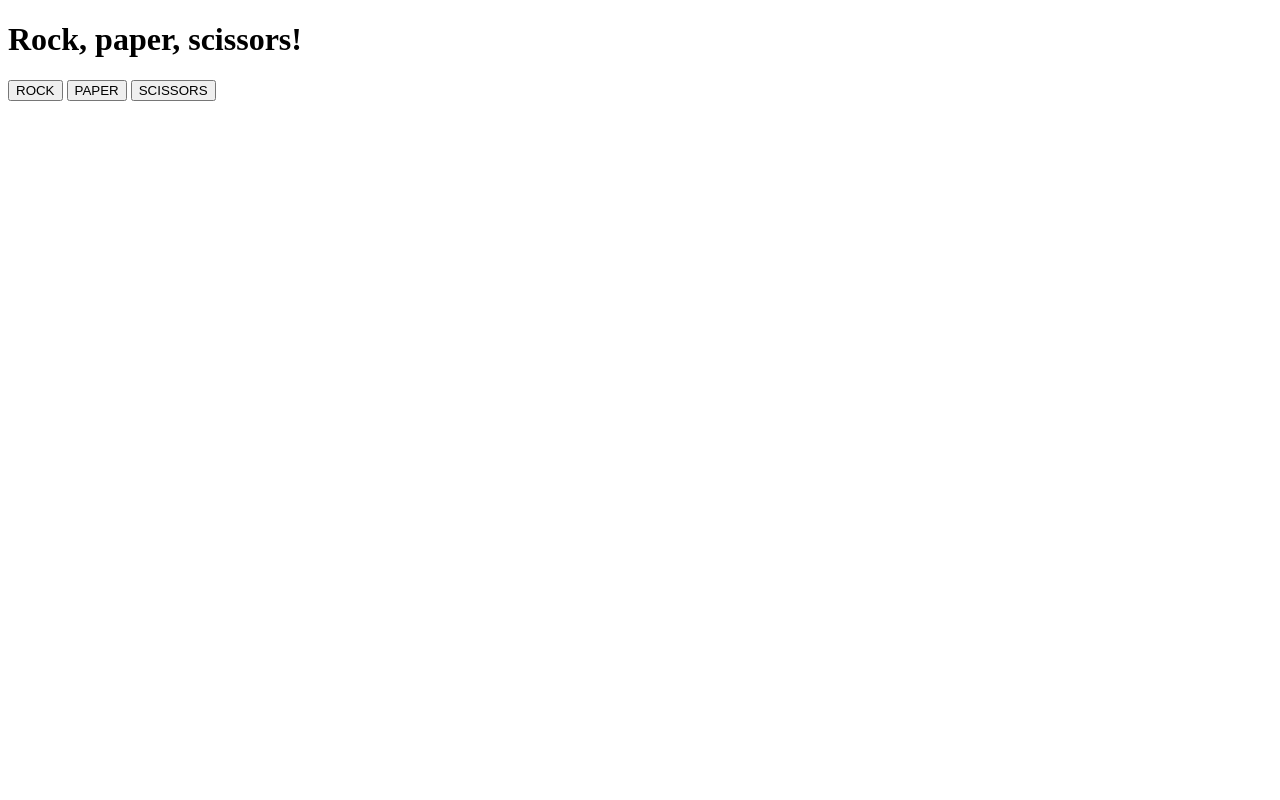
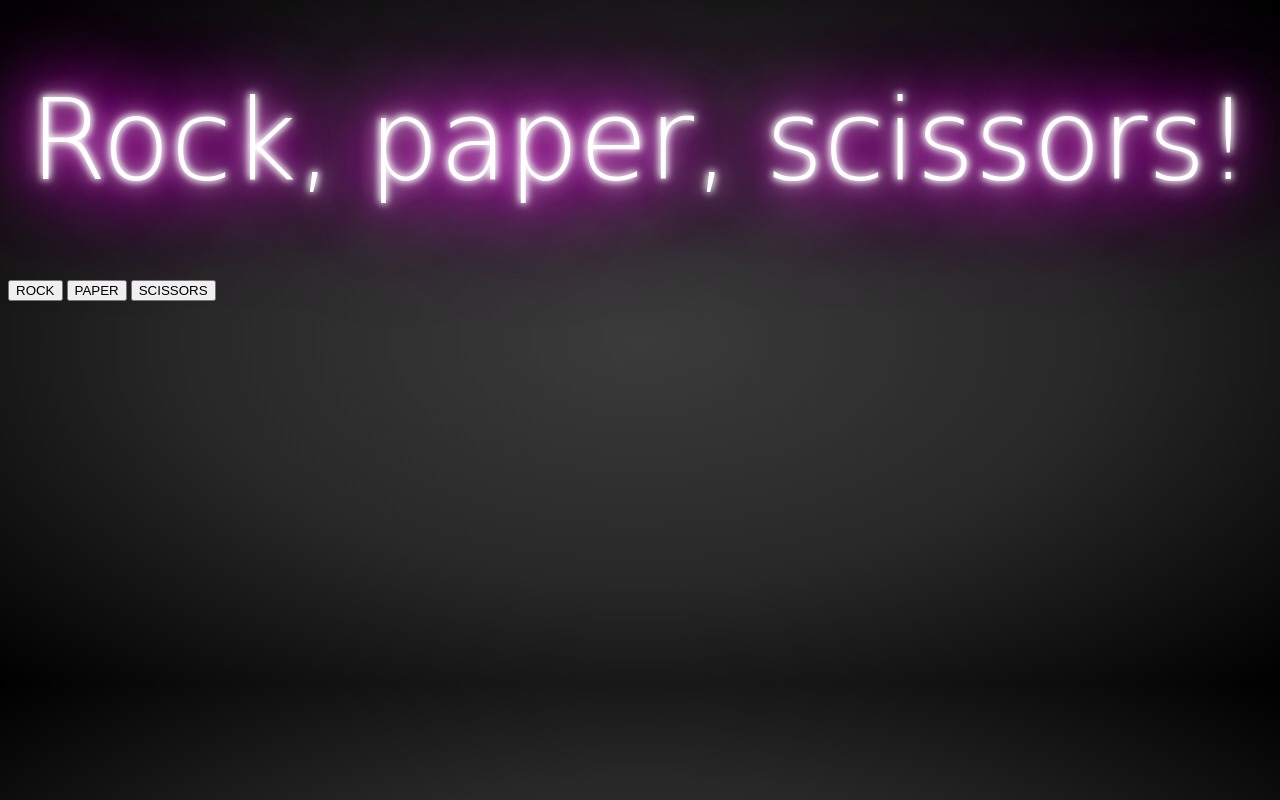
Before and after one commit to er1927/Rock-paper-scissors, a plain HTML site: page index.html in a window 1280 px wide. Drawn offline with Linux system fonts and the light colour scheme; files that its build step writes are made by us from their sources; a web font is replaced by a local one.

Commit message:
Styled title

```diff
--- a/index.html
+++ b/index.html
@@ -5,6 +5,8 @@
     <meta charset="UTF-8">
     <meta http-equiv="X-UA-Compatible" content="IE=edge">
     <meta name="viewport" content="width=device-width, initial-scale=1.0">
+    <link rel="stylesheet" href="../r-p-s/style.css">
+    <link rel="preconnect" href="https://fonts.googleapis.com"><link rel="preconnect" href="https://fonts.gstatic.com" crossorigin><link href="https://fonts.googleapis.com/css2?family=Neonderthaw&display=swap" rel="stylesheet">
 </head>
 <body>
     <h1>Rock, paper, scissors!</h1>
--- /dev/null
+++ b/style.css
@@ -0,0 +1,22 @@
+body {
+    height: 600px;
+    background-image: radial-gradient(#3b3b3b, #282828, black);
+    font-size: 1em;
+}
+
+h1 {
+    color: #fff;
+    font-family: 'Neonderthaw', cursive;
+    font-weight: lighter;
+    font-size: 7em;
+    text-align: center;
+    text-shadow:
+    0 0 7px #fff,
+    0 0 10px #fff,
+    0 0 21px #fff,
+    0 0 42px #FF10F0,
+    0 0 82px #FF10F0,
+    0 0 92px #FF10F0,
+    0 0 102px #FF10F0,
+    0 0 151px #FF10F0;
+}
```
